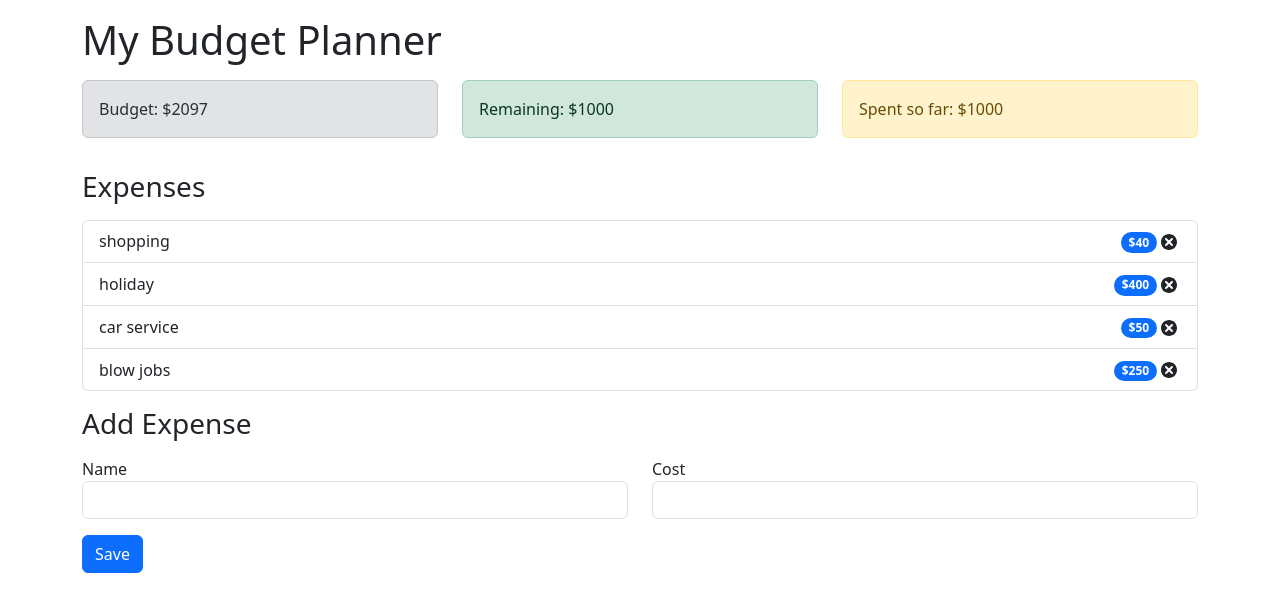
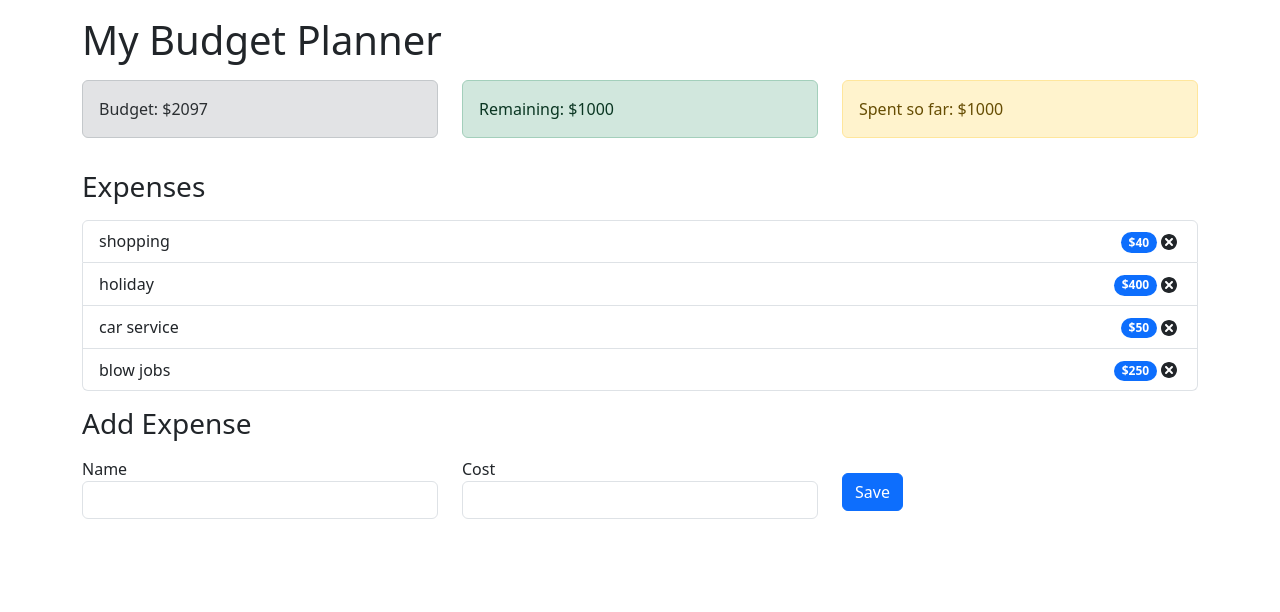
Before and after one commit to johnnynumberfive-coder/budgettracker, a React (Create React App) app: page / in a window 1280 px wide. Shown: the top 612 px of the page. Built offline with nearby package versions, Linux system fonts and the light colour scheme.

Commit message:
Add state to form

```diff
--- a/src/components/AddExpenseForm.js
+++ b/src/components/AddExpenseForm.js
@@ -1,9 +1,30 @@
-import React from 'react';
+import React, { useContext, useState } from 'react';
+import { AppContext } from '../context/AppContext';
+import { v4 as uuidv4 } from 'uuid';
 
 const AddExpenseForm = () => {
+	const { dispatch } = useContext(AppContext);
+
+	const [name, setName] = useState('');
+	const [cost, setCost] = useState('');
+
+	const onSubmit = (event) => {
+		event.preventDefault();
+
+		const expense = {
+			id: uuidv4(),
+			name: name,
+			cost: parseInt(cost),
+		};
+
+		dispatch({
+			type: 'ADD_EXPENSE',
+			payload: expense,
+		});
+	};
 
 	return (
-		<form>
+		<form onSubmit={onSubmit}>
 			<div className='row'>
 				<div className='col-sm'>
 					<label for='name'>Name</label>
@@ -12,6 +33,8 @@
 						type='text'
 						className='form-control'
 						id='name'
+						value={name}
+						onChange={(event) => setName(event.target.value)}
 					></input>
 				</div>
 				<div className='col-sm'>
@@ -21,17 +44,16 @@
 						type='text'
 						className='form-control'
 						id='cost'
+						value={cost}
+						onChange={(event) => setCost(event.target.value)}
 					></input>
 				</div>
-
-			</div>
-            <div className='row'>
-            	<div className='col-sm'>
+				<div className='col-sm'>
 					<button type='submit' className='btn btn-primary mt-3'>
 						Save
 					</button>
 				</div>
-            </div>
+			</div>
 		</form>
 	);
 };
```
